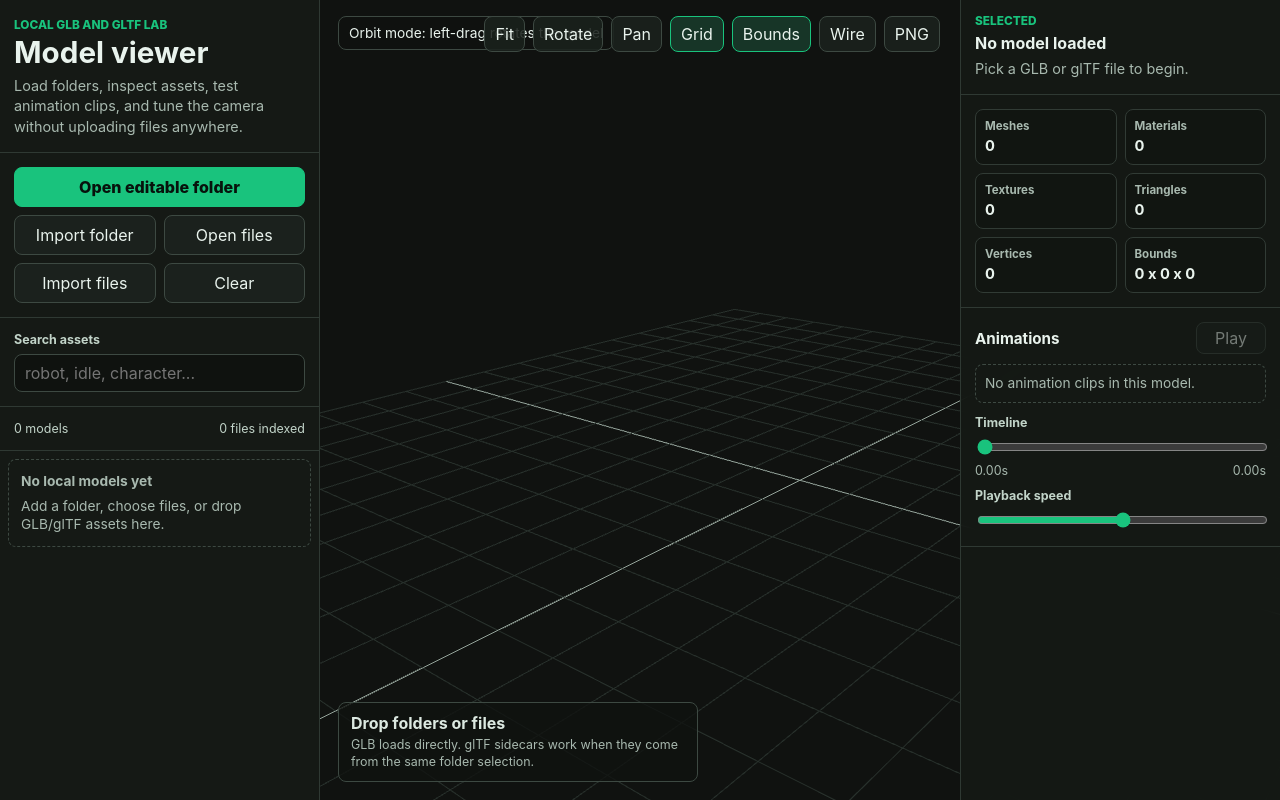
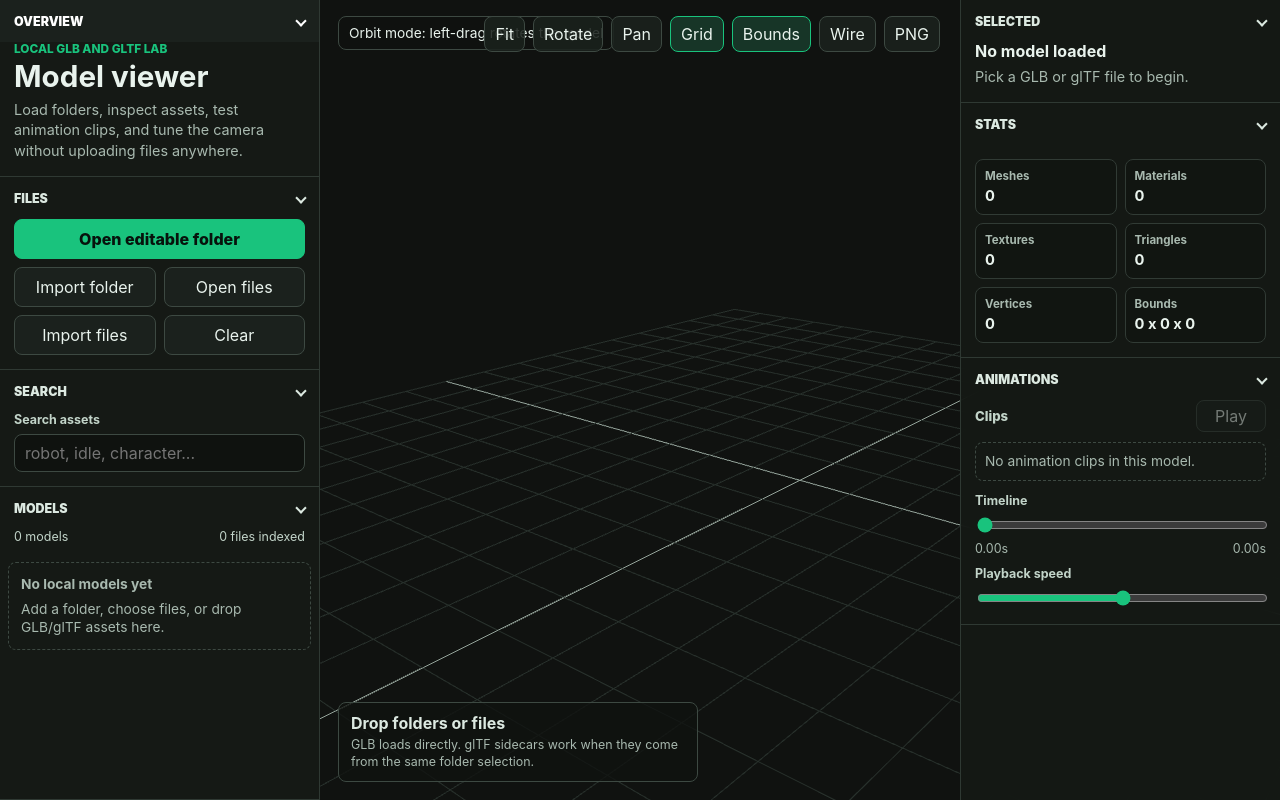
Before and after one commit to Seanmclem/3d_Explorer, a website built with Vite: page index.html in a window 1280 px wide. Built offline with nearby package versions, Linux system fonts and the light colour scheme.

Commit message:
Add collapsible viewer sidebars

```diff
--- a/src/main.ts
+++ b/src/main.ts
@@ -12,13 +12,24 @@ if (!app) {
 app.innerHTML = `
   <main class="shell">
     <aside class="library-panel" aria-label="Asset library">
-      <section class="panel-section intro">
+      <section class="accordion-section intro" data-accordion="overview">
+        <button class="accordion-header" type="button" aria-expanded="true" aria-controls="accordion-overview">
+          <span>Overview</span>
+          <span class="accordion-caret" aria-hidden="true"></span>
+        </button>
+        <div class="accordion-content" id="accordion-overview">
           <p class="eyebrow">Local GLB and glTF lab</p>
           <h1>Model viewer</h1>
           <p class="summary">Load folders, inspect assets, test animation clips, and tune the camera without uploading files anywhere.</p>
+        </div>
       </section>
 
-      <section class="panel-section import-actions" aria-label="Import controls">
+      <section class="accordion-section" data-accordion="files">
+        <button class="accordion-header" type="button" aria-expanded="true" aria-controls="accordion-files">
+          <span>Files</span>
+          <span class="accordion-caret" aria-hidden="true"></span>
+        </button>
+        <div class="accordion-content import-actions" id="accordion-files">
           <button class="primary-action" id="pickFolder" type="button">Open editable folder</button>
           <label class="secondary-action" for="folderInput">Import folder</label>
           <input id="folderInput" type="file" webkitdirectory directory multiple hidden />
@@ -26,19 +37,33 @@ app.innerHTML = `
           <label class="secondary-action" for="fileInput">Import files</label>
           <input id="fileInput" type="file" accept=".glb,.gltf,.bin,image/*,.ktx2,.basis,.dds" multiple hidden />
           <button class="secondary-action" id="clearLibrary" type="button">Clear</button>
+        </div>
       </section>
 
-      <section class="panel-section">
+      <section class="accordion-section" data-accordion="search">
+        <button class="accordion-header" type="button" aria-expanded="true" aria-controls="accordion-search">
+          <span>Search</span>
+          <span class="accordion-caret" aria-hidden="true"></span>
+        </button>
+        <div class="accordion-content" id="accordion-search">
           <label class="field-label" for="assetSearch">Search assets</label>
           <input class="text-field" id="assetSearch" type="search" placeholder="robot, idle, character..." />
+        </div>
       </section>
 
-      <section class="panel-section library-meta" aria-live="polite">
+      <section class="accordion-section library-accordion" data-accordion="models">
+        <button class="accordion-header" type="button" aria-expanded="true" aria-controls="accordion-models">
+          <span>Models</span>
+          <span class="accordion-caret" aria-hidden="true"></span>
+        </button>
+        <div class="accordion-content library-content" id="accordion-models">
+          <div class="library-meta" aria-live="polite">
             <span id="assetCount">0 models</span>
             <span id="fileCount">0 files indexed</span>
+          </div>
+          <section class="asset-list" id="assetList" aria-label="Available models"></section>
+        </div>
       </section>
-
-      <section class="asset-list" id="assetList" aria-label="Available models"></section>
     </aside>
 
     <section class="viewport-region" aria-label="3D viewport">
@@ -62,24 +87,40 @@ app.innerHTML = `
       </div>
 
       <aside class="inspector-panel" aria-label="Model inspector">
-        <section class="inspector-section">
-          <p class="eyebrow">Selected</p>
+        <section class="accordion-section" data-accordion="selected">
+          <button class="accordion-header" type="button" aria-expanded="true" aria-controls="accordion-selected">
+            <span>Selected</span>
+            <span class="accordion-caret" aria-hidden="true"></span>
+          </button>
+          <div class="accordion-content" id="accordion-selected">
             <h2 id="selectedName">No model loaded</h2>
             <p id="selectedPath">Pick a GLB or glTF file to begin.</p>
+          </div>
         </section>
 
-        <section class="stats-grid" id="statsGrid" aria-label="Model stats">
+        <section class="accordion-section" data-accordion="stats">
+          <button class="accordion-header" type="button" aria-expanded="true" aria-controls="accordion-stats">
+            <span>Stats</span>
+            <span class="accordion-caret" aria-hidden="true"></span>
+          </button>
+          <div class="accordion-content stats-grid" id="statsGrid" aria-label="Model stats">
             <div><span>Meshes</span><strong>0</strong></div>
             <div><span>Materials</span><strong>0</strong></div>
             <div><span>Textures</span><strong>0</strong></div>
             <div><span>Triangles</span><strong>0</strong></div>
             <div><span>Vertices</span><strong>0</strong></div>
             <div><span>Bounds</span><strong>0 x 0 x 0</strong></div>
+          </div>
         </section>
 
-        <section class="inspector-section">
+        <section class="accordion-section" data-accordion="animations">
+          <button class="accordion-header" type="button" aria-expanded="true" aria-controls="accordion-animations">
+            <span>Animations</span>
+            <span class="accordion-caret" aria-hidden="true"></span>
+          </button>
+          <div class="accordion-content" id="accordion-animations">
             <div class="section-title-row">
-            <h3>Animations</h3>
+              <span class="section-title">Clips</span>
               <button id="togglePlay" type="button">Play</button>
             </div>
             <div class="clip-list" id="clipList"></div>
@@ -91,6 +132,7 @@ app.innerHTML = `
             </div>
             <label class="field-label" for="speed">Playback speed</label>
             <input id="speed" type="range" min="0" max="2" step="0.05" value="1" />
+          </div>
         </section>
       </aside>
     </section>
@@ -135,25 +177,37 @@ let currentPlayback: PlaybackState = {
 };
 let isScrubbing = false;
 
+initAccordions();
+
 if (supportsDirectoryPicker()) {
   pickFolderButton.title = "Uses the File System Access API and keeps file handles for future edits.";
 } else {
-  pickFolderButton.disabled = true;
-  pickFolderButton.title = "Use Import folder in this browser.";
+  pickFolderButton.title = "Falls back to folder upload in this browser.";
 }
 
 if (supportsFilePicker()) {
   pickFilesButton.title = "Uses the File System Access API and keeps file handles for future edits.";
 } else {
-  pickFilesButton.disabled = true;
-  pickFilesButton.title = "Use Import files in this browser.";
+  pickFilesButton.title = "Falls back to file upload in this browser.";
 }
 
 pickFolderButton.addEventListener("click", async () => {
+  if (!supportsDirectoryPicker()) {
+    alertFileSystemAccessFallback("folder");
+    folderInput.click();
+    return;
+  }
+
   await runImport(async () => library.addDirectoryFromPicker(), "Editable folder opened");
 });
 
 pickFilesButton.addEventListener("click", async () => {
+  if (!supportsFilePicker()) {
+    alertFileSystemAccessFallback("files");
+    fileInput.click();
+    return;
+  }
+
   await runImport(async () => library.addFilesFromPicker(), "Editable files opened");
 });
 
@@ -269,6 +323,9 @@ async function runImport(action: () => Promise<number> | number, successLabel: s
     const count = await action();
     renderAssets();
     setStatus({ label: successLabel, detail: `${count} files added`, tone: "ok" });
+    if (count > 0) {
+      setAccordionExpanded("files", false);
+    }
   } catch (error) {
     if (error instanceof DOMException && error.name === "AbortError") {
       setStatus({ label: "Folder selection canceled", tone: "idle" });
@@ -281,6 +338,29 @@ async function runImport(action: () => Promise<number> | number, successLabel: s
       tone: "error"
     });
   }
+}
+
+function initAccordions(): void {
+  for (const section of Array.from(document.querySelectorAll<HTMLElement>("[data-accordion]"))) {
+    const header = section.querySelector<HTMLButtonElement>(".accordion-header");
+    const content = section.querySelector<HTMLElement>(".accordion-content");
+    if (!header || !content) continue;
+
+    header.addEventListener("click", () => {
+      setAccordionExpanded(section.dataset.accordion ?? "", header.getAttribute("aria-expanded") !== "true");
+    });
+  }
+}
+
+function setAccordionExpanded(name: string, expanded: boolean): void {
+  const section = document.querySelector<HTMLElement>(`[data-accordion="${name}"]`);
+  const header = section?.querySelector<HTMLButtonElement>(".accordion-header");
+  const content = section?.querySelector<HTMLElement>(".accordion-content");
+  if (!section || !header || !content) return;
+
+  section.classList.toggle("is-collapsed", !expanded);
+  header.setAttribute("aria-expanded", String(expanded));
+  content.hidden = !expanded;
 }
 
 function renderAssets(): void {
@@ -441,6 +521,18 @@ function setStatus(status: LoadStatus): void {
   statusChip.textContent = status.detail ? `${status.label}: ${status.detail}` : status.label;
 }
 
+function alertFileSystemAccessFallback(kind: "folder" | "files"): void {
+  const target = kind === "folder" ? "folders" : "files";
+  window.alert(
+    `This browser does not support editable ${target} through the File System Access API yet. Falling back to upload mode. You can still preview assets, but future edit/save features will need an editable browser picker.`
+  );
+  setStatus({
+    label: "Upload fallback",
+    detail: "preview works, editable handles are unavailable",
+    tone: "warn"
+  });
+}
+
 function escapeHtml(value: string): string {
   return value.replace(/[&<>"']/g, (char) => {
     const entities: Record<string, string> = {
--- a/src/styles.css
+++ b/src/styles.css
@@ -60,14 +60,52 @@ button:disabled {
   background: #151915;
 }
 
-.panel-section,
-.inspector-section {
-  padding: 14px;
+.accordion-section {
   border-bottom: 1px solid #2f3933;
 }
 
-.intro {
-  padding-top: 18px;
+.accordion-header {
+  display: flex;
+  width: 100%;
+  align-items: center;
+  justify-content: space-between;
+  gap: 10px;
+  min-height: 42px;
+  border: 0;
+  border-radius: 0;
+  padding: 11px 14px;
+  color: #dce9e1;
+  background: transparent;
+  font-size: 0.78rem;
+  font-weight: 900;
+  text-align: left;
+  text-transform: uppercase;
+}
+
+.accordion-header:hover {
+  color: #ffffff;
+  background: #1b211d;
+}
+
+.accordion-caret {
+  width: 8px;
+  height: 8px;
+  border-right: 2px solid currentColor;
+  border-bottom: 2px solid currentColor;
+  transform: rotate(45deg);
+  transition: transform 140ms ease;
+}
+
+.accordion-section.is-collapsed .accordion-caret {
+  transform: rotate(-45deg);
+}
+
+.accordion-content {
+  padding: 0 14px 14px;
+}
+
+.accordion-content[hidden] {
+  display: none !important;
 }
 
 .eyebrow {
@@ -174,11 +212,32 @@ h3 {
   display: flex;
   justify-content: space-between;
   gap: 12px;
+  padding-bottom: 10px;
   color: #c2d4c9;
   font-size: 0.78rem;
 }
 
+.library-accordion {
+  display: flex;
+  min-height: 0;
+  flex: 1;
+  flex-direction: column;
+}
+
+.library-content {
+  display: flex;
+  min-height: 0;
+  flex: 1;
+  flex-direction: column;
+  padding: 0;
+}
+
+.library-content .library-meta {
+  padding: 0 14px 10px;
+}
+
 .asset-list {
+  flex: 1;
   min-height: 0;
   overflow: auto;
   padding: 8px;
@@ -340,7 +399,6 @@ h3 {
   grid-template-columns: 1fr 1fr;
   gap: 8px;
   padding: 14px;
-  border-bottom: 1px solid #2f3933;
 }
 
 .stats-grid div {
@@ -376,6 +434,12 @@ h3 {
 .section-title-row button {
   min-width: 70px;
   min-height: 32px;
+}
+
+.section-title {
+  color: #c2d4c9;
+  font-size: 0.82rem;
+  font-weight: 800;
 }
 
 .clip-list {
```
Lines whose indentation alone changed are shown as unchanged.
